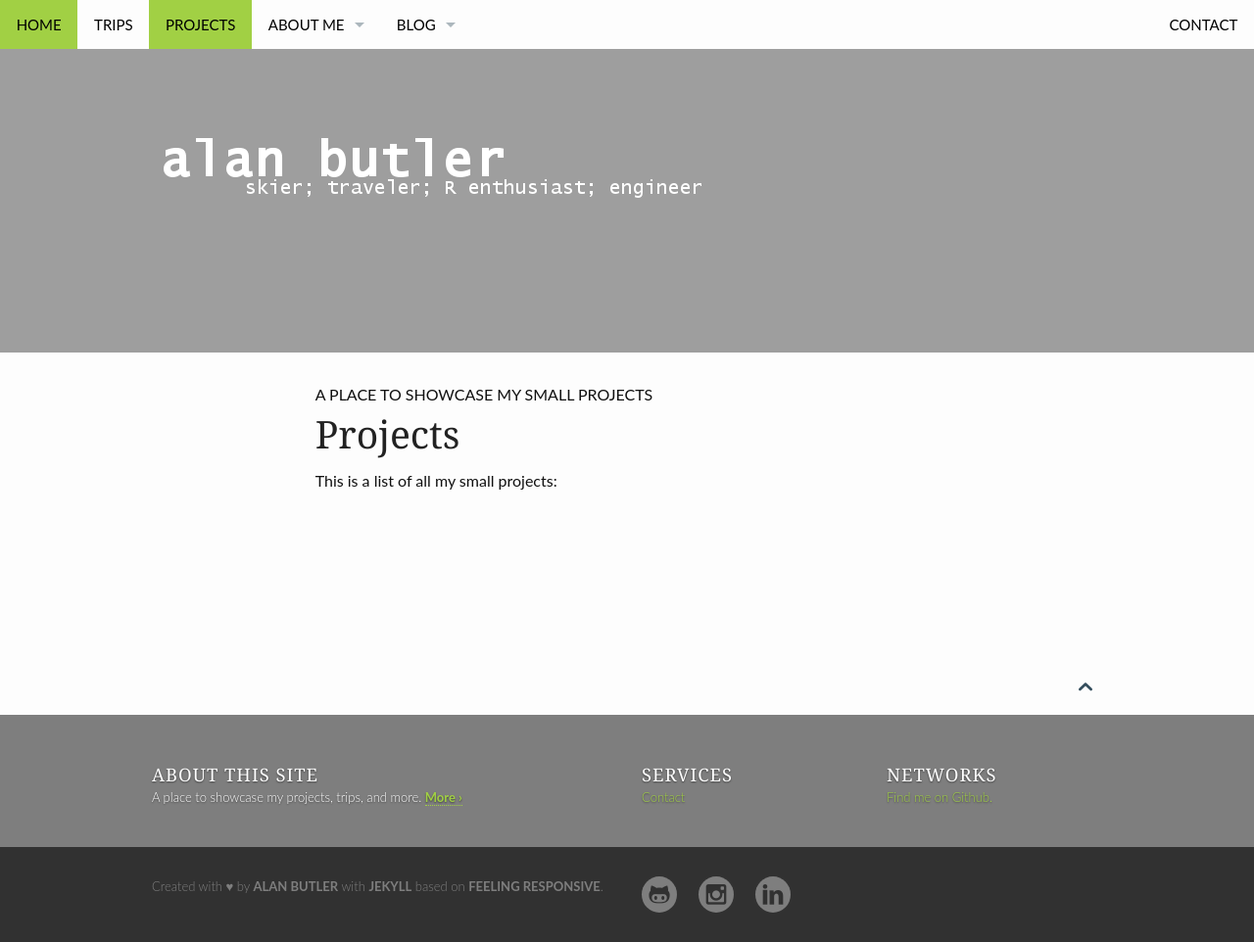
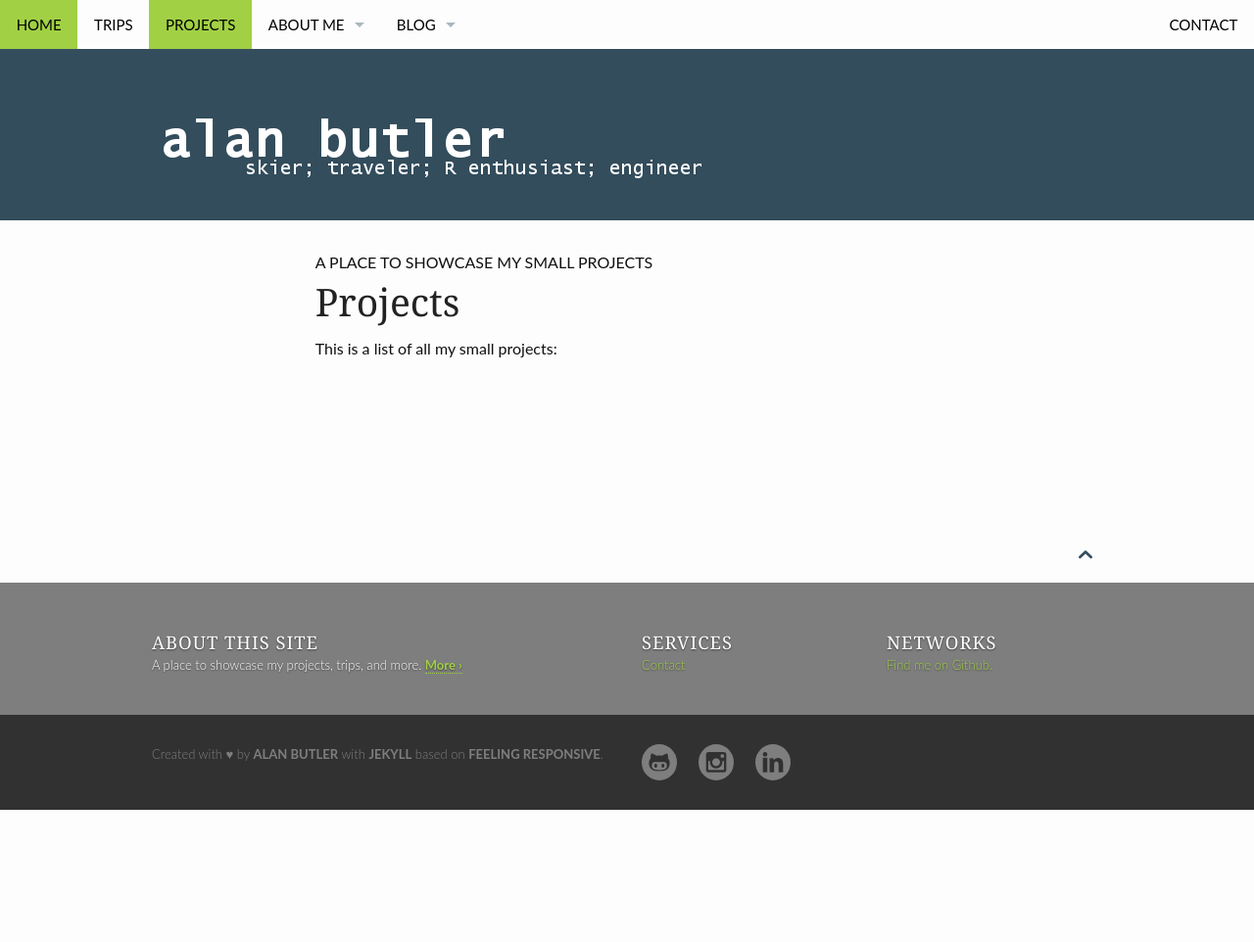
Before and after one commit to rabutler/rabutler.github.io, a Jekyll site: the page built from projects/index.md, in a window 1280 px wide. Shown: the whole page at 98% size. Built offline with Jekyll 4.4.1, drawn with Linux system fonts in a browser that asks for light colours; after the commit the page ends 900 px from its top, so only the background shows below that.

Commit message:
modified header type on projects page

```diff
--- a/projects/index.md
+++ b/projects/index.md
@@ -2,8 +2,6 @@
 layout: page
 subheadline: "A place to showcase my small projects"
 title: "Projects"
-header:
-   image_fullwidth: "header_unsplash_5.jpg"
 permalink: "/projects/"
 ---
 This is a list of all my small projects:
```
